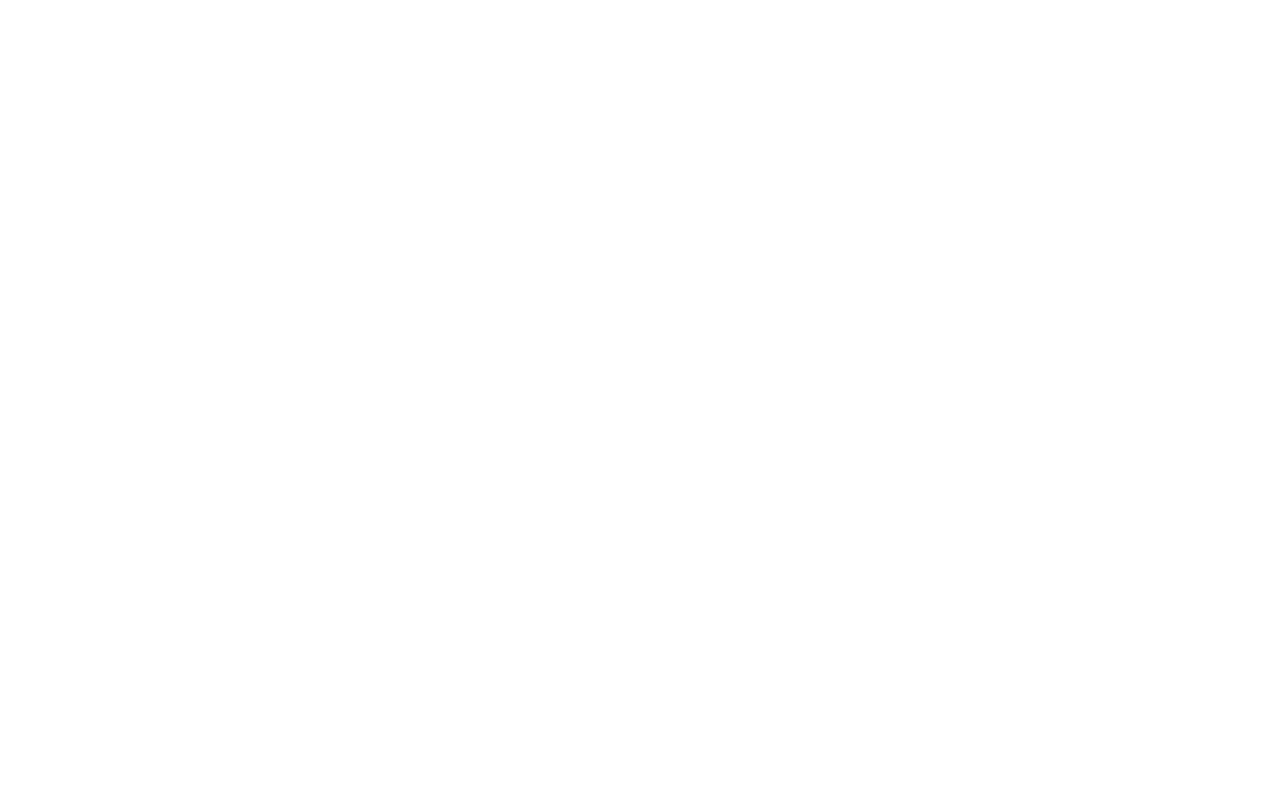
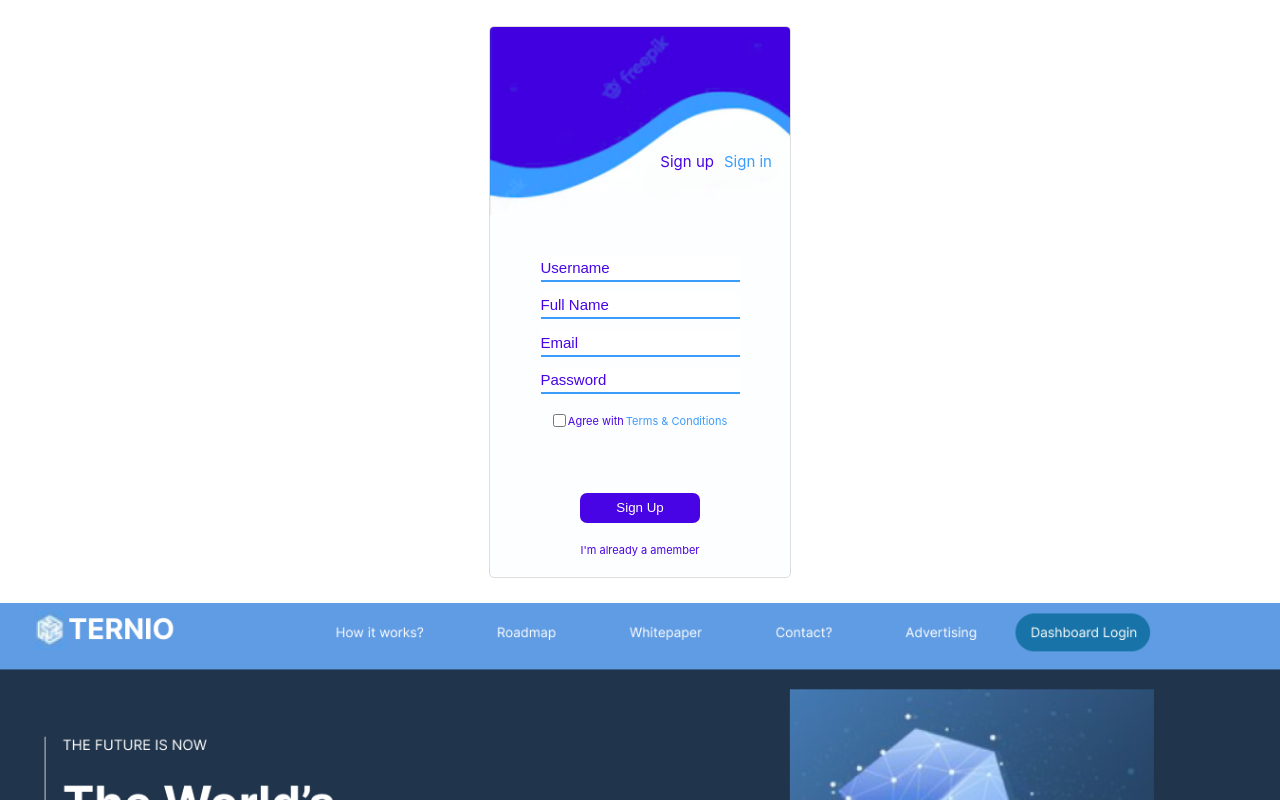
Before and after one commit to aman-j07/ReactNew2, a React (Create React App) app: page / in a window 1280 px wide. Shown: the top 800 px of the page. Built offline with nearby package versions, Linux system fonts and the light colour scheme.

Commit message:
Design Pages

```diff
--- a/src/App.css
+++ b/src/App.css
@@ -1,38 +1,111 @@
 .App {
+
+}
+*{
+  margin: 0;
+}
+#page1{
+  width: 300px;
+  height: 550px;
+  display: flex;
+  flex-direction: column;
+  margin: 2% auto;
+  position: relative;
+  background-color: #fdfeff;
+  border-radius: 5px;
+  overflow: hidden;
+  border: 1px solid #dddddd;
+}
+#signUpIn{
+  display: flex;
+  justify-content: flex-end;
+  font-size: 15px;
+  position: absolute;
+  width: 94%;
+  top: 125px;
+}
+#signUp{
+  color: #4804e4;
+  margin: 0 10px;
+}
+#signIn{
+  color:#3c9cfc;
+}
+#page1 form{
+  display: flex;
+  flex-direction: column;
+  justify-content: space-evenly;
+  height: 35%;
+  margin: 30px 45px 5px;
+  align-items: center;
+}
+#page1 form>input{
+  height: 25px;
+  border-width: 0 0 2px 0;
+  border-color: #3c9cfc;
+  color: #4804e4;
+  padding: 0;
+  font-size: 15px;
+}
+#page1 ::placeholder {
+  color: #4804e4;
+}
+#page1 form>input:focus{
+  outline: 0;
+}
+#tnC{
+  display: flex;
+  font-size: 11px;
+  align-items: center;
+  justify-content: space-evenly;
+  width: 85%;
+  margin: 10px 0 0;
+}
+#tnC label{
+  color: #4804e4;
+}
+#tnC a{
+  color: #3c9cfc;
+}
+#btnSignUp{
+  color: white;
+  width: 120px;
+  margin: 50px auto 20px;
+  height: 30px;
+  background-color: #4804e4;
+  border: 0;
+  border-radius: 7px;
+}
+#aMember{
+  color: #4804e4;
+  font-size: 11px;
   text-align: center;
 }
 
-.App-logo {
-  height: 40vmin;
-  pointer-events: none;
+
+#navBar{
+  height: 60px;
+  display: flex;
+  align-items: center;
+  background-color: #609ce4;
 }
-
-@media (prefers-reduced-motion: no-preference) {
-  .App-logo {
-    animation: App-logo-spin infinite 20s linear;
-  }
+#navBarLogo{
+  display: flex;
+  height: 45%;
+  align-items: center;
+  color: white;
+  font-size: 25px;
+  font-weight: 600;
 }
-
-.App-header {
-  background-color: #282c34;
-  min-height: 100vh;
+#navBarLogo img{
+  height: 100%;
+}
+#info{
   display: flex;
-  flex-direction: column;
-  align-items: center;
-  justify-content: center;
-  font-size: calc(10px + 2vmin);
-  color: white;
+  justify-content: space-between;
+  align-items: flex-end;
+  background-color: #20344C;
 }
-
-.App-link {
-  color: #61dafb;
+#page2 img{
+  width: 100%;
 }
-
-@keyframes App-logo-spin {
-  from {
-    transform: rotate(0deg);
-  }
-  to {
-    transform: rotate(360deg);
-  }
-}
--- a/src/App.js
+++ b/src/App.js
@@ -1,9 +1,12 @@
 import './App.css';
+import Page1 from './components/Page1';
+import Page2 from './components/Page2';
 
 function App() {
   return (
     <div className="App">
-
+      <Page1/>
+      <Page2/>
     </div>
   );
 }
--- /dev/null
+++ b/src/components/Page1.js
@@ -0,0 +1,18 @@
+import React from 'react'
+import img from './Screenshot at 2022-10-14 09-59-25_cleanup.png'
+
+const Page1 = () => {
+  return (
+    <div id="page1">
+        <img src={img}/>
+        <div id="signUpIn"><p id="signUp">Sign up</p><p id="signIn">Sign in</p></div>
+        <form>
+            <input placeholder='Username'/><input placeholder='Full Name'/><input placeholder='Email'/><input placeholder='Password'/><div id="tnC"><input type="checkbox"/><label>Agree with</label><a>Terms & Conditions</a></div>
+        </form>
+        <button id="btnSignUp">Sign Up</button>
+        <a id="aMember">I'm already a amember</a>
+    </div>
+  )
+}
+
+export default Page1
--- /dev/null
+++ b/src/components/Page2.js
@@ -0,0 +1,12 @@
+import React from 'react'
+import img from './Untitled (1).png'
+
+function Page2() {
+  return (
+    <div id="page2">
+        <img src={img}/>
+    </div>
+  )
+}
+
+export default Page2
```
Also changed, not shown: public/index.html (line endings or trailing spaces), src/components/Screenshot at 2022-10-14 09-59-25_cleanup.png (added), src/components/Untitled (1).png (added).
